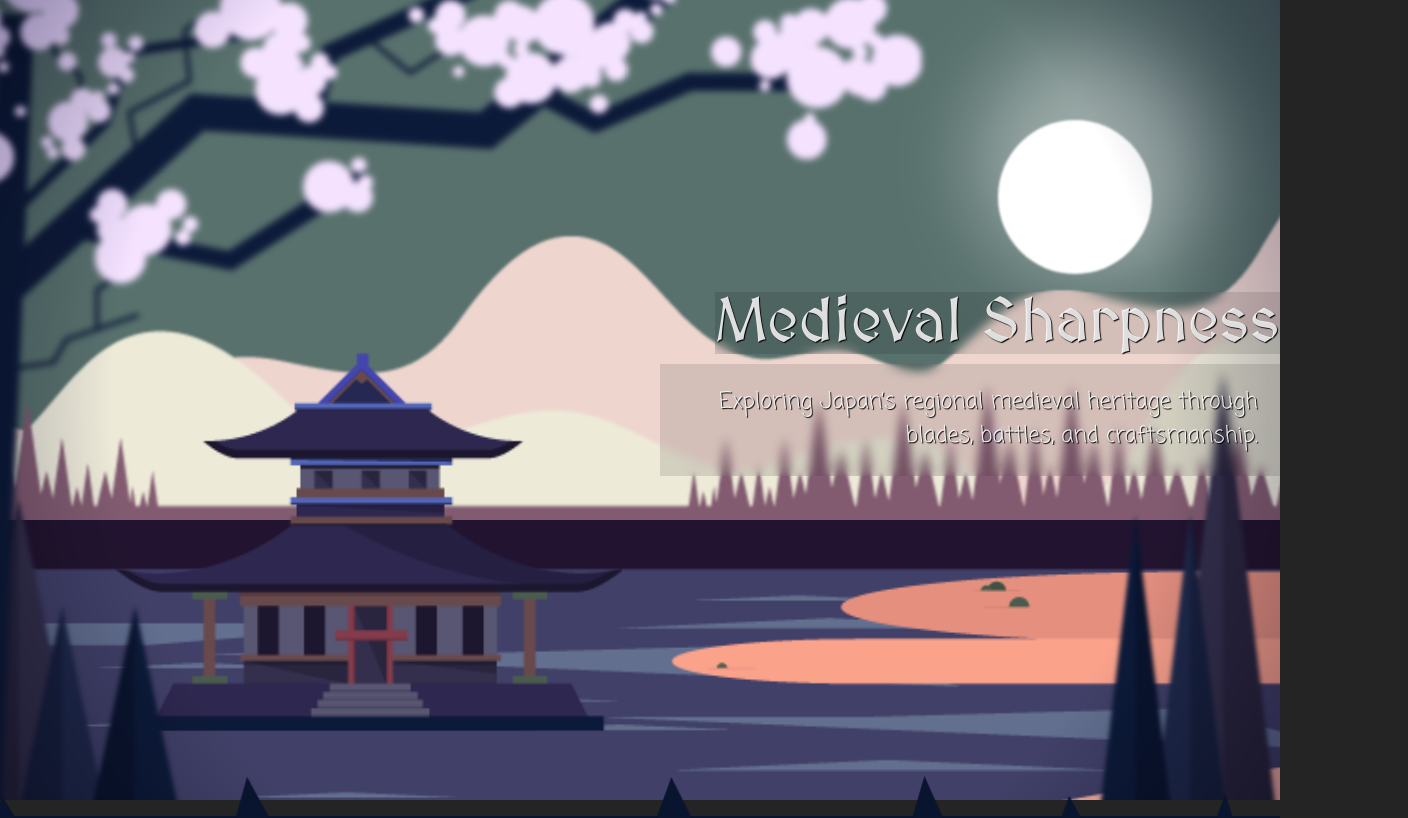
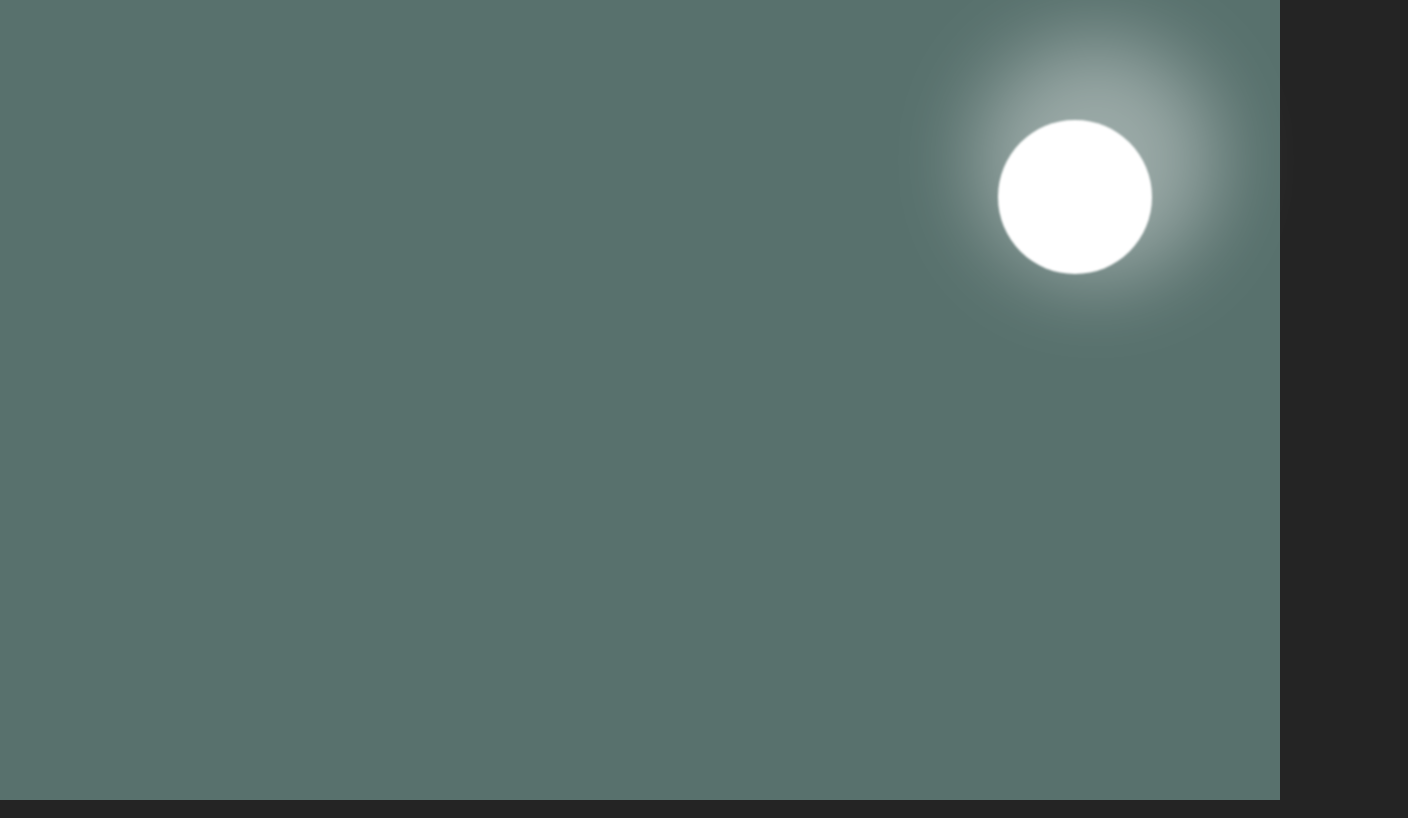
Before and after one commit to lostmart/medieval-sharpness, a React (Vite) app: page / in a window 1280 px wide. Shown: the top 818 px of the page, 1408 px wide, since content can reach past the window. Built offline with nearby package versions, Linux system fonts and the light colour scheme.

Commit message:
new moonlight

```diff
--- a/src/App.tsx
+++ b/src/App.tsx
@@ -5,7 +5,7 @@ const App = () => {
 	return (
 		<main>
 			<HeroComp />
-			<AboutComp />
+
 		</main>
 	)
 }
--- a/src/components/AboutComp.tsx
+++ b/src/components/AboutComp.tsx
@@ -33,7 +33,7 @@ const AboutComp = () => {
 	}, [])
 
 	return (
-		<motion.section className={styles.about} style={{ y: oppositeElement }}>
+		<section className={styles.about}>
 			<h2>Some Medieval</h2>
 
 			<img src={divider} alt="union" className={styles.divider} />
@@ -44,7 +44,7 @@ const AboutComp = () => {
 			>
 				Content appears on scroll
 			</motion.div>
-		</motion.section>
+		</section>
 	)
 }
 
--- a/src/components/HeroComp.module.scss
+++ b/src/components/HeroComp.module.scss
@@ -14,22 +14,22 @@
 	max-width: 1440px;
 	margin: auto;
 
-	&::after {
-		content: "";
-		width: 100%;
-		height: 100%;
-		position: fixed;
-		inset: 0;
-		background: #414068;
-		background: radial-gradient(
-			circle,
-			rgba(65, 64, 104, 0) 70%,
-			rgba(65, 64, 104, 0.521) 100%
-		);
-		z-index: 1;
-		mix-blend-mode: multiply;
-		pointer-events: none;
-	}
+	// &::after {
+	// 	content: "";
+	// 	width: 100%;
+	// 	height: 100%;
+	// 	position: fixed;
+	// 	inset: 0;
+	// 	background: #414068;
+	// 	background: radial-gradient(
+	// 		circle,
+	// 		rgba(65, 64, 104, 0) 70%,
+	// 		rgba(65, 64, 104, 0.521) 100%
+	// 	);
+	// 	z-index: 1;
+	// 	mix-blend-mode: multiply;
+	// 	pointer-events: none;
+	// }
 
 	.bg {
 		position: fixed;
@@ -117,9 +117,8 @@
 		border-radius: 50%;
 		position: fixed;
 		top: 16%;
-		right: 5%;
+		right: 8%;
 		z-index: 0;
-		transform-style: preserve-3d;
 		filter: blur(1px);
 
 		@include mobile-small {
@@ -144,7 +143,7 @@
 		height: max(190px, 12vw);
 		background-color: #ffffff66;
 		border-radius: 50%;
-		position: absolute;
+		position: fixed;
 		top: 8%;
 		right: 0%;
 		z-index: 0;
--- a/src/components/HeroComp.tsx
+++ b/src/components/HeroComp.tsx
@@ -1,7 +1,6 @@
-import { useEffect, useState } from "react"
-
 import styles from "./HeroComp.module.scss"
 
+import { useEffect, useState } from "react"
 import { motion, useScroll, useTransform } from "framer-motion"
 
 import bg from "../assets/bg.png"
@@ -24,33 +23,33 @@ const HeroComp = () => {
 	const slowElement = useTransform(scrollY, [0, 2000], [0, 400])
 
 	// Super slow - very large input range
-	const superSlowElement = useTransform(scrollY, [0, 5000], [0, 400])
+	const superSlowElement = useTransform(scrollY, [0, 5000], [0, -100])
 
 	// Oposite elements
 	const oppositeElement = useTransform(scrollY, [0, 5000], [0, -400])
 
 	const [mousePosition, setMousePosition] = useState({ x: 0, y: 0 })
 
-	useEffect(() => {
-		const centerX = window.innerWidth / 2
-		const centerY = window.innerHeight / 2
+	// useEffect(() => {
+	// 	const centerX = window.innerWidth / 2
+	// 	const centerY = window.innerHeight / 2
 
-		const handleMouseMove = (event: MouseEvent) => {
-			const relativeX = event.clientX - centerX
-			const relativeY = event.clientY - centerY
+	// 	const handleMouseMove = (event: MouseEvent) => {
+	// 		const relativeX = event.clientX - centerX
+	// 		const relativeY = event.clientY - centerY
 
-			setMousePosition({
-				x: relativeX,
-				y: relativeY,
-			})
-		}
+	// 		setMousePosition({
+	// 			x: relativeX,
+	// 			y: relativeY,
+	// 		})
+	// 	}
 
-		window.addEventListener("mousemove", handleMouseMove)
+	// 	window.addEventListener("mousemove", handleMouseMove)
 
-		return () => {
-			window.removeEventListener("mousemove", handleMouseMove)
-		}
-	}, [])
+	// 	return () => {
+	// 		window.removeEventListener("mousemove", handleMouseMove)
+	// 	}
+	// }, [])
 
 	const springStyle = {
 		transition: "transform 0.3s cubic-bezier(0.25, 0.46, 0.45, 0.94)",
@@ -63,135 +62,9 @@ const HeroComp = () => {
 	}
 
 	return (
-		<section
-			className={styles.scene}
-			style={{
-				transformStyle: "preserve-3d",
-			}}
-		>
-			<motion.div
-				className={styles.moonLight}
-				style={{
-					transform: `translate3d(${mousePosition.x * 0.005}px, ${
-						mousePosition.y * 0.003
-					}px, 0px)`,
-					...springStyle,
-					y: superSlowElement,
-					zIndex: 0,
-				}}
-			></motion.div>
-			<motion.div
-				className={styles.moon}
-				style={{
-					transform: `translate3d(${mousePosition.x * 0.005}px, ${
-						mousePosition.y * 0.003
-					}px, 0px)`,
-					...springStyle,
-					y: superSlowElement,
-					zIndex: 0,
-				}}
-			></motion.div>
-
-			<motion.img
-				className={styles.bg}
-				src={bg}
-				alt="background"
-				style={{
-					transform: `translate3d(${mousePosition.x * 0.01}px, ${
-						mousePosition.y * 0.01
-					}px, 0px)`,
-					y: oppositeElement,
-					...springStyle,
-				}}
-			/>
-
-			<motion.h1
-				initial={{ opacity: 0, y: -90 }}
-				whileInView={{ opacity: 1, y: 0 }}
-				transition={{ duration: 1.1, delay: 0.5 }}
-				className={styles.title}
-				style={{
-					transform: `translate3d(${mousePosition.x * 0.015}px, ${
-						mousePosition.y * 0.5
-					}px, 0px)`,
-					...springStyle,
-				}}
-			>
-				Medieval Sharpness
-			</motion.h1>
-			<p
-				style={{
-					transform: `translate3d(${mousePosition.x * 0.015}px, ${
-						mousePosition.y * 0.01
-					}px, 0px)`,
-					...springStyle,
-				}}
-				className={styles.lead}
-			>
-				Exploring Japan’s regional medieval heritage through blades, battles,
-				and craftsmanship.
-			</p>
-			<motion.img
-				className={styles.lake}
-				src={lake}
-				alt="lake"
-				style={{
-					transform: `translate3d(${mousePosition.x * 0.03}px, ${
-						mousePosition.y * 0.03
-					}px, 0px)`,
-					y: oppositeElement,
-					...springStyle,
-				}}
-			/>
-			<img className={styles.house} src={house} alt="house" />
-			<motion.img
-				initial={{ opacity: 0, x: -100 }}
-				whileInView={{ opacity: 1, x: 0 }}
-				transition={{
-					duration: 1.5,
-					ease: "easeInOut",
-					delay: 0.2,
-				}}
-				className={`${styles.nearMountainsLeft}`}
-				src={nearMountainsLeft}
-				alt="mountains"
-				style={{
-					transform: `translate3d(${mousePosition.x * 0.08}px, ${
-						mousePosition.y * 0.08
-					}px, 0px)`,
-					...strongSpringStyle,
-				}}
-			/>
-			<motion.img
-				initial={{ opacity: 0, x: 100 }}
-				whileInView={{ opacity: 1, x: 0 }}
-				transition={{
-					duration: 1.5,
-					ease: "easeInOut",
-					delay: 0.2,
-				}}
-				className={`${styles.nearMountainsRight} slideFromRight`}
-				style={{
-					transform: `translate3d(${mousePosition.x * 0.08}px, ${
-						mousePosition.y * 0.08
-					}px, 0px)`,
-					...strongSpringStyle,
-				}}
-				src={nearMountainsRight}
-				alt="right mountain"
-			/>
-			<motion.img
-				className={`${styles.tree} swing-class`}
-				src={tree}
-				alt="near tree"
-				style={{
-					transform: `translate3d(${mousePosition.x * 0.1}px, ${
-						mousePosition.y * 0.1
-					}px, 0px)`,
-					y: mediumElement,
-					...strongSpringStyle,
-				}}
-			/>
+		<section className={styles.scene}>
+			<div className={styles.moonLight}></div>
+			<div className={styles.moon}></div>
 		</section>
 	)
 }
```
Also changed, not shown: src/components/HeroComp copy.tsx (added, +194 -0 lines), src/App.module.scss (added), src/assets/treees.png (added).
